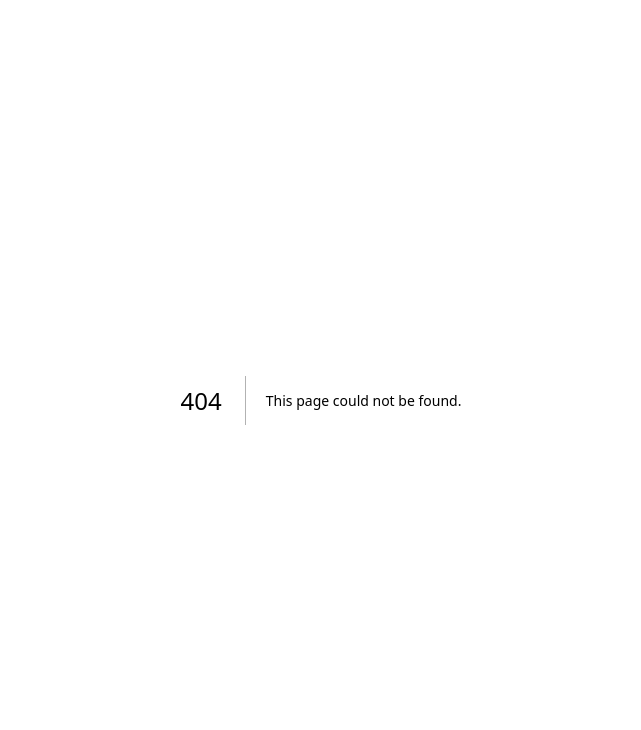
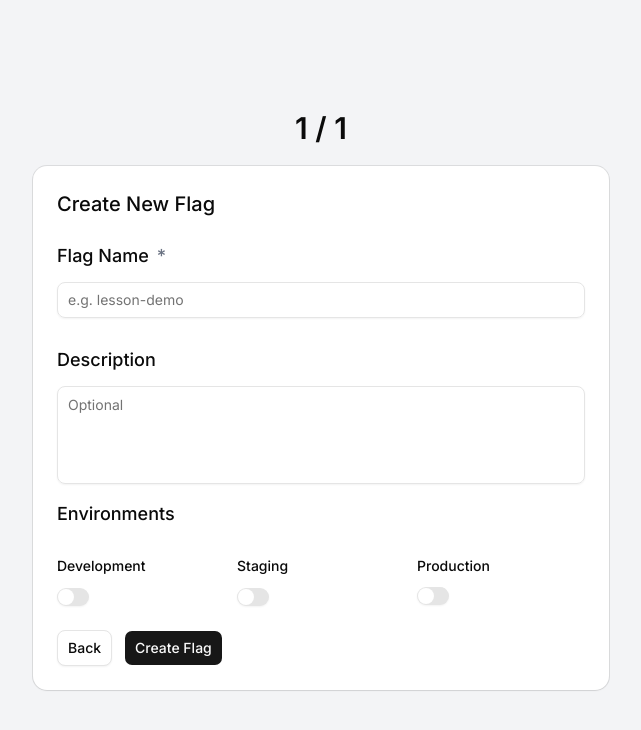
Before and after one commit to fs-apprenticeship/feature-flag-tool-experimental, a Next.js app: page /org/1/projects/1/flags/new in a window 1280 px wide. Before the commit this address had no page. Shown: the top 730 px of the page, without its empty margins (319-960 px from the left). Built offline with nearby package versions, Linux system fonts and the light colour scheme.

Commit message:
Update routes to include org

```diff
--- a/src/app/projects/[projectSlug]/flags/new/page.tsx
+++ b/src/app/org/[orgSlug]/projects/[projectSlug]/flags/new/page.tsx
@@ -41,10 +41,11 @@ const formSchema = z.object({
 
 
 
-export default function AddNewFlagForm({ params }: { params: Promise<{ projectSlug: string }> }) {
+export default function AddNewFlagForm({ params }: { params: Promise<{ projectSlug: string, orgSlug: string }> }) {
 
   const router = useRouter()
-  const { projectSlug } = React.use(params)
+  const { projectSlug, orgSlug } = React.use(params)
+
 
   const form = useForm<z.infer<typeof formSchema>>({
     resolver: zodResolver(formSchema),
@@ -64,7 +65,7 @@ export default function AddNewFlagForm({ params }: { params: Promise<{ projectSl
   return (
     <div className="min-h-screen bg-gray-100 flex flex-col items-center justify-center">
     <h2 className="text-3xl font-semibold mb-5">
-      { projectSlug }
+      { orgSlug } / { projectSlug }
     </h2>
     <Card className="w-full sm:max-w-xl">
       <CardHeader>
@@ -87,12 +88,6 @@ export default function AddNewFlagForm({ params }: { params: Promise<{ projectSl
                     aria-invalid={fieldState.invalid}
                     placeholder="e.g. lesson-demo"
                     autoComplete="off"
-                    onChange={(e) => {
-                    const value = e.target.value
-                        .toLowerCase()
-                        .replace(/\s+/g, "-")
-                    field.onChange(value)
-                    }}
                     required
                   />
                   {fieldState.invalid && (
--- a/src/app/page.tsx
+++ b/src/app/page.tsx
@@ -41,7 +41,7 @@ export default function Home() {
           </p>
         </div>
         <div className="flex flex-col gap-4 text-base font-medium sm:flex-row">
-         <button onClick={()=> router.push("/projects/fis-demo/flags/new")} className="flex h-12 w-full items-center justify-center rounded-full border border-solid border-black/[.08] px-5 transition-colors hover:border-transparent hover:bg-black/[.04] dark:border-white/[.145] dark:hover:bg-[#1a1a1a] md:w-[158px]">
+         <button onClick={()=> router.push("org/flatiron-school/projects/fis-demo/flags/new")} className="flex h-12 w-full items-center justify-center rounded-full border border-solid border-black/[.08] px-5 transition-colors hover:border-transparent hover:bg-black/[.04] dark:border-white/[.145] dark:hover:bg-[#1a1a1a] md:w-[158px]">
            Create a flag
          </button>
         </div>
```
